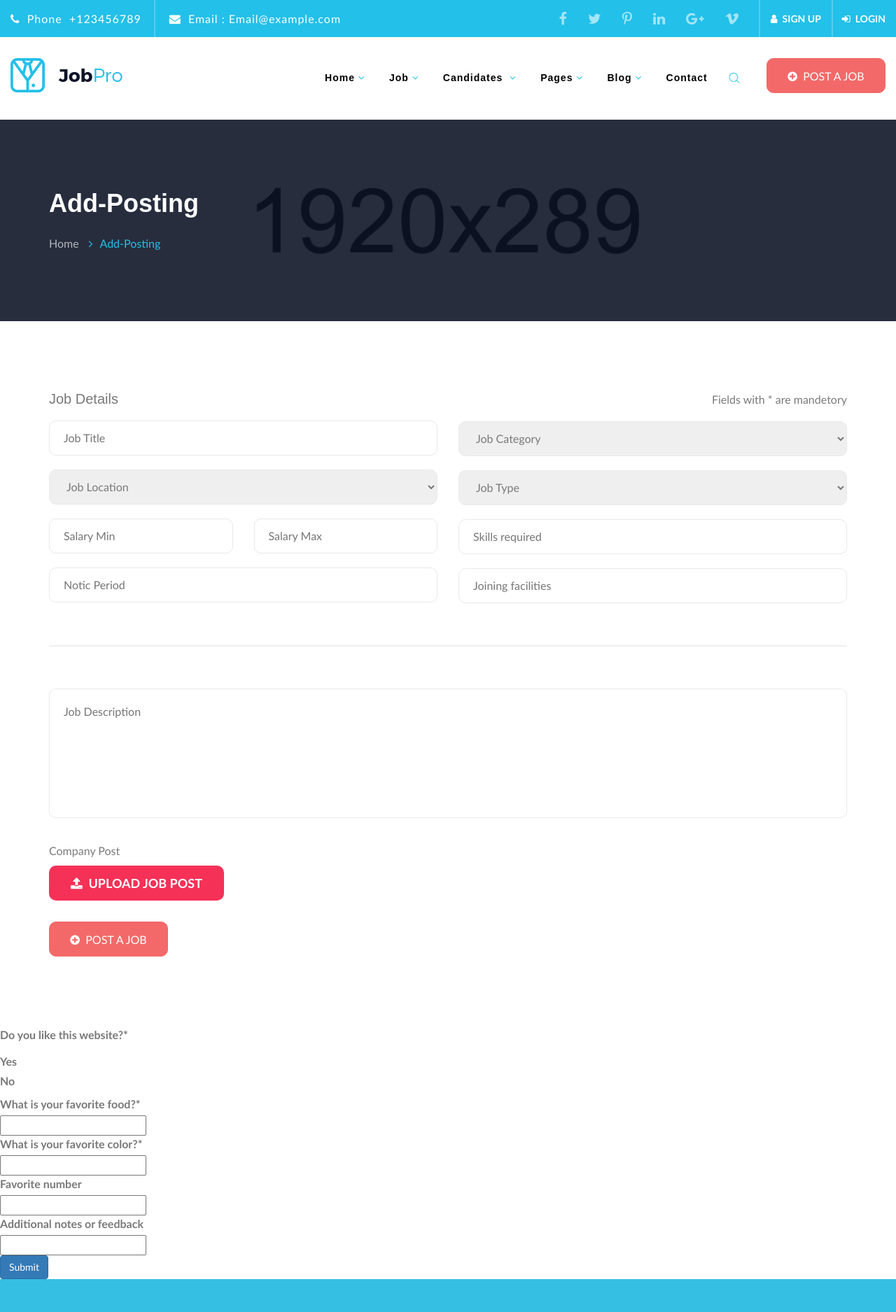
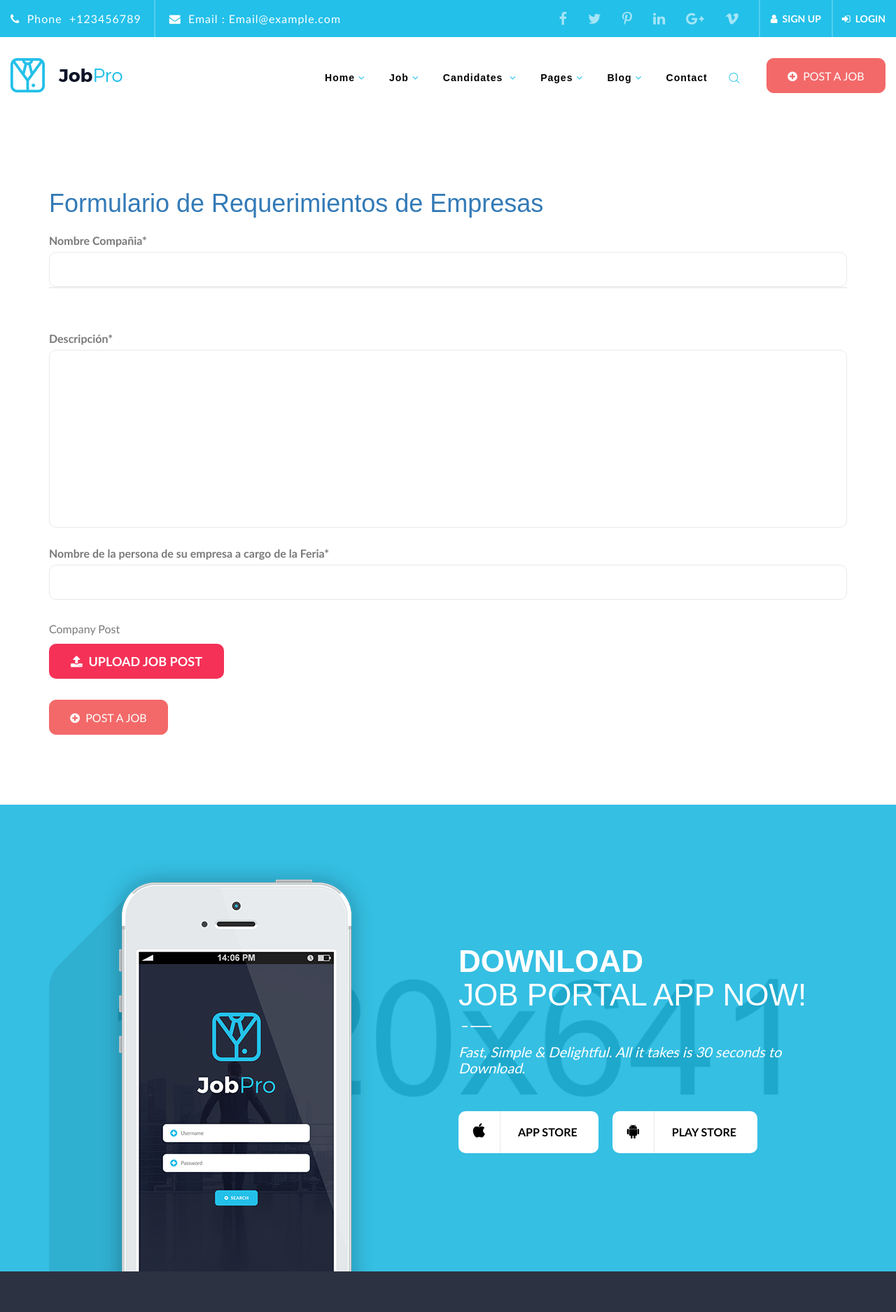
Before and after one commit to giturra/redes, a Django app: page /requerimientos/ in a window 1280 px wide. Shown: the top 1875 px of the page at 70% size. Run offline with Django 3.2, Linux system fonts and the light colour scheme; some libraries are stand-ins or nearby versions; some web fonts are replaced.

Commit message:
se agregan algunos campos del formulario de requisitos

```diff
--- a/requerimientos/forms.py
+++ b/requerimientos/forms.py
@@ -1,46 +1,27 @@
 from django import forms
+from .models import Requerimiento
+from django.utils.translation import gettext_lazy as _
 from crispy_forms.helper import FormHelper
-from crispy_forms.layout import Submit
+from crispy_forms.layout import Submit, Layout, Div, Field, Row, Column, BaseInput
 
 
-class ExampleForm(forms.Form):
-    like_website = forms.TypedChoiceField(
-        label = "Do you like this website?",
-        choices = ((1, "Yes"), (0, "No")),
-        coerce = lambda x: bool(int(x)),
-        widget = forms.RadioSelect,
-        initial = '1',
-        required = True,
-    )
-
-    favorite_food = forms.CharField(
-        label = "What is your favorite food?",
-        max_length = 80,
-        required = True,
-    )
-
-    favorite_color = forms.CharField(
-        label = "What is your favorite color?",
-        max_length = 80,
-        required = True,
-    )
-
-    favorite_number = forms.IntegerField(
-        label = "Favorite number",
-        required = False,
-    )
-
-    notes = forms.CharField(
-        label = "Additional notes or feedback",
-        required = False,
-    )
+class RequirementForm(forms.ModelForm):
+    class Meta:
+        model = Requerimiento
+        fields = ['nombre_empresa', 'descripcion', 'representante']
 
     def __init__(self, *args, **kwargs):
-        super(ExampleForm, self).__init__(*args, **kwargs)
+        super(RequirementForm, self).__init__(*args, **kwargs)
         self.helper = FormHelper()
         self.helper.form_id = 'id-exampleForm'
         self.helper.form_class = 'blueForms'
         self.helper.form_method = 'post'
         self.helper.form_action = 'submit_survey'
+        self.helper.layout = Layout(
 
-        self.helper.add_input(Submit('submit', 'Submit'))
+            Field('nombre_empresa'),
+            Field('descripcion', css_class="textinput textInput"),
+
+        )
+
+        #self.helper.add_input(Submit('submit', 'Submit'))
--- a/requerimientos/templates/requerimientos/requerimientos.html
+++ b/requerimientos/templates/requerimientos/requerimientos.html
@@ -3,7 +3,7 @@
 {% load static %}
 
 {% load crispy_forms_tags %}
-{% crispy example_form example_form.helper %}
+{% crispy example_form requirement_form.helper %}
 
 {% block specific_css %}
     <link rel="stylesheet" type="text/css" href="{% static 'css/style_II.css' %}"/>
@@ -18,97 +18,111 @@
 {% endblock header %}
 
 {% block content %}
-    <!-- jp Tittle Wrapper Start -->
-    <div class="jp_tittle_main_wrapper">
-        <div class="jp_tittle_img_overlay"></div>
-        <div class="container">
-            <div class="row">
-                <div class="col-lg-12 col-md-12 col-sm-12 col-xs-12">
-                    <div class="jp_tittle_heading_wrapper">
-                        <div class="jp_tittle_heading">
-                            <h2>Add-Posting</h2>
-                        </div>
-                        <div class="jp_tittle_breadcrumb_main_wrapper">
-                            <div class="jp_tittle_breadcrumb_wrapper">
-                                <ul>
-                                    <li><a href="#">Home</a> <i class="fa fa-angle-right"></i></li>
-                                    <li>Add-Posting</li>
-                                </ul>
-                            </div>
-                        </div>
-                    </div>
-                </div>
-            </div>
-        </div>
-    </div>
-    <!-- jp Tittle Wrapper End -->
+{#    <!-- jp Tittle Wrapper Start -->#}
+{#    <div class="jp_tittle_main_wrapper">#}
+{#        <div class="jp_tittle_img_overlay"></div>#}
+{#        <div class="container">#}
+{#            <div class="row">#}
+{#                <div class="col-lg-12 col-md-12 col-sm-12 col-xs-12">#}
+{#                    <div class="jp_tittle_heading_wrapper">#}
+{#                        <div class="jp_tittle_heading">#}
+{#                            <h2>Add-Posting</h2>#}
+{#                        </div>#}
+{#                        <div class="jp_tittle_breadcrumb_main_wrapper">#}
+{#                            <div class="jp_tittle_breadcrumb_wrapper">#}
+{#                                <ul>#}
+{#                                    <li><a href="#">Home</a> <i class="fa fa-angle-right"></i></li>#}
+{#                                    <li>Add-Posting</li>#}
+{#                                </ul>#}
+{#                            </div>#}
+{#                        </div>#}
+{#                    </div>#}
+{#                </div>#}
+{#            </div>#}
+{#        </div>#}
+{#    </div>#}
+{#    <!-- jp Tittle Wrapper End -->#}
     <!-- jp ad post Wrapper Start -->
     <div class="jp_adp_main_section_wrapper">
         <div class="container">
             <div class="row">
-                <div class="col-lg-6 col-md-6 col-sm-12 col-xs-12">
+                <form>
+                    <div class="col-lg-12 col-md-12 col-sm-12 col-xs-12">
                         <div class="jp_adp_form_heading_wrapper">
-                        <h2>Job Details</h2>
+                            <h1 class="text-primary">Formulario de Requerimientos de Empresas</h1>
                         </div>
+                        <hr>
+                    </div>
+                    <div class="col-lg-12 col-md-12 col-sm-12 col-xs-12">
                         <div class="jp_adp_form_wrapper">
-                        <input type="text" placeholder="Job Title">
-                    </div>
-                    <div class="jp_adp_form_wrapper">
-                        <select>
-                            <option>Job Location</option>
-                            <option>Job Location</option>
-                            <option>Job Location</option>
-                            <option>Job Location</option>
-                        </select>
-                    </div>
-                    <div class="row">
-                        <div class="col-lg-6 col-md-6 col-md-6 col-xs-12">
-                            <div class="jp_adp_form_wrapper">
-                                <input type="text" placeholder="Salary Min">
-                            </div>
-                        </div>
-                        <div class="col-lg-6 col-md-6 col-md-6 col-xs-12">
-                            <div class="jp_adp_form_wrapper">
-                                <input type="text" placeholder="Salary Max">
-                            </div>
-                        </div>
-                    </div>
-                    <div class="jp_adp_form_wrapper">
-                        <input type="text" placeholder="Notic Period">
-                    </div>
-                </div>
-                <div class="col-lg-6 col-md-6 col-sm-12 col-xs-12 bottom_line_Wrapper">
-                    <div class="jp_adp_form_heading_wrapper">
-                        <p>Fields with * are mandetory</p>
-                    </div>
-                    <div class="jp_adp_form_wrapper">
-                        <select>
-                            <option>Job Category</option>
-                            <option>Job Category</option>
-                            <option>Job Category</option>
-                            <option>Job Category</option>
-                        </select>
-                    </div>
-                    <div class="jp_adp_form_wrapper">
-                        <select>
-                            <option>Job Type</option>
-                            <option>Job Type</option>
-                            <option>Job Type</option>
-                            <option>Job Type</option>
-                        </select>
-                    </div>
-                    <div class="jp_adp_form_wrapper">
-                        <input type="text" placeholder="Skills required">
-                    </div>
-                    <div class="jp_adp_form_wrapper">
-                        <input type="text" placeholder="Joining facilities">
+                            {{ form.nombre_empresa|as_crispy_field }}
                         </div>
                     </div>
                     <div class="col-lg-12 col-md-12 col-sm-12 col-xs-12">
                         <div class="jp_adp_textarea_main_wrapper">
-                        <textarea rows="7" placeholder="Job Description"></textarea>
+                            {{ form.descripcion|as_crispy_field }}
                         </div>
                     </div>
+                    <div class="col-lg-12 col-md-12 col-sm-12 col-xs-12">
+                        <div class="jp_adp_form_wrapper">
+                            {{ form.representante|as_crispy_field }}
+                        </div>
+                    </div>
+
+
+
+{#                        <div class="jp_adp_form_wrapper">#}
+{#                            <select>#}
+{#                                <option>Job Location</option>#}
+{#                                <option>Job Location</option>#}
+{#                                <option>Job Location</option>#}
+{#                                <option>Job Location</option>#}
+{#                            </select>#}
+{#                        </div>#}
+{#                        <div class="row">#}
+{#                            <div class="col-lg-6 col-md-6 col-md-6 col-xs-12">#}
+{#                                <div class="jp_adp_form_wrapper">#}
+{#                                    <input type="text" placeholder="Salary Min">#}
+{#                                </div>#}
+{#                            </div>#}
+{#                            <div class="col-lg-6 col-md-6 col-md-6 col-xs-12">#}
+{#                                <div class="jp_adp_form_wrapper">#}
+{#                                    <input type="text" placeholder="Salary Max">#}
+{#                                </div>#}
+{#                            </div>#}
+{#                        </div>#}
+{#                        <div class="jp_adp_form_wrapper">#}
+{#                            <input type="text" placeholder="Notic Period">#}
+{#                        </div>#}
+
+{#                    <div class="col-lg-6 col-md-6 col-sm-12 col-xs-12 bottom_line_Wrapper">#}
+{#                        <div class="jp_adp_form_heading_wrapper">#}
+{#                            <p>Fields with * are mandetory</p>#}
+{#                        </div>#}
+{#                        <div class="jp_adp_form_wrapper">#}
+{#                            <select>#}
+{#                                <option>Job Category</option>#}
+{#                                <option>Job Category</option>#}
+{#                                <option>Job Category</option>#}
+{#                                <option>Job Category</option>#}
+{#                            </select>#}
+{#                        </div>#}
+{#                        <div class="jp_adp_form_wrapper">#}
+{#                            <select>#}
+{#                                <option>Job Type</option>#}
+{#                                <option>Job Type</option>#}
+{#                                <option>Job Type</option>#}
+{#                                <option>Job Type</option>#}
+{#                            </select>#}
+{#                        </div>#}
+{#                        <div class="jp_adp_form_wrapper">#}
+{#                            <input type="text" placeholder="Skills required">#}
+{#                        </div>#}
+{#                        <div class="jp_adp_form_wrapper">#}
+{#                            <input type="text" placeholder="Joining facilities">#}
+{#                        </div>#}
+{#                    </div>#}
+
                     <div class="col-lg-12 col-md-12 col-sm-12 col-xs-12">
                         <div class="jp_adp_choose_resume">
                             <p>Company Post</p>
@@ -125,14 +139,12 @@
                             </ul>
                         </div>
                     </div>
+                </form>
+
             </div>
         </div>
     </div>
 
-    <form enctype="multipart/form-data" method="post">
-        {% crispy form %}
-
-    </form>
     <!-- jp ad post Wrapper End -->
 {% endblock content %}
 
--- a/requerimientos/urls.py
+++ b/requerimientos/urls.py
@@ -1,6 +1,6 @@
 from django.urls import path
-from .views import RequirementForm
+from .views import Requirement
 
 urlpatterns = [
-    path('', RequirementForm.as_view())
+    path('', Requirement.as_view())
 ]
--- a/requerimientos/views.py
+++ b/requerimientos/views.py
@@ -1,12 +1,12 @@
 from django.views.generic import TemplateView
-from .forms import ExampleForm
+from .forms import RequirementForm
 
 
-class RequirementForm(TemplateView):
+class Requirement(TemplateView):
     template_name = "requerimientos/requerimientos.html"
     http_method_names = ['get', 'post']
 
     def get(self, request, *args, **kwargs):
         if "form" not in kwargs:
-            kwargs['form'] = ExampleForm()
-            return super().get(request, *args, **kwargs)
+            kwargs['form'] = RequirementForm()
+            return super(Requirement, self).get(request, *args, **kwargs)
```
Also changed, not shown: requerimientos/models.py (+5 -5 lines), app/migrations/__init__.py (added), perfiles/migrations/__init__.py (added), redes/settings.py (line endings or trailing spaces), requerimientos/migrations/__init__.py (added), 1 other file. Lines whose indentation alone changed are shown as unchanged.
